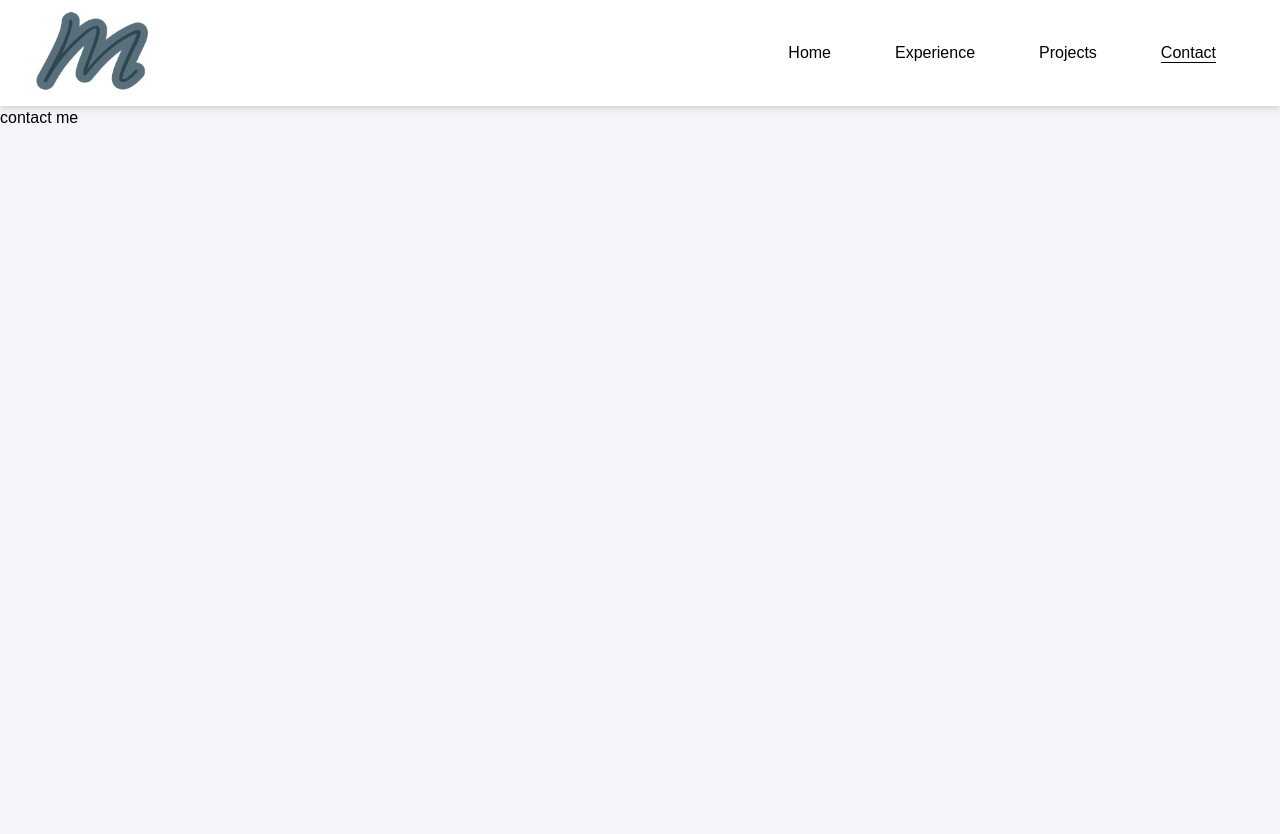
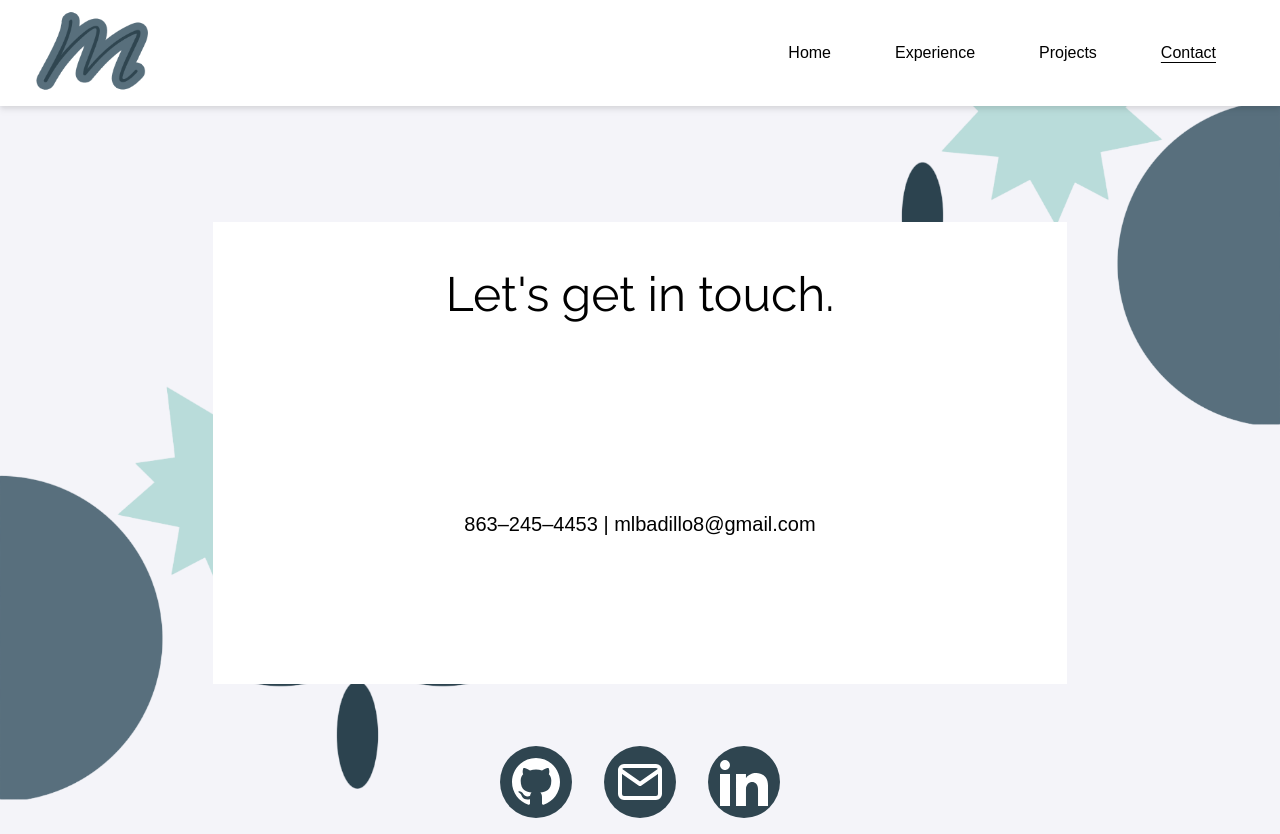
Before and after one commit to MarielaB118/personal-portfolio, a Next.js app: page /Contact in a window 1280 px wide. Before the commit the page ends 800 px from the top, so only its background shows below. Built offline with nearby package versions, Linux system fonts and the light colour scheme; a web font is replaced by a local one.

Commit message:
created contact page

```diff
--- a/app/Contact/page.tsx
+++ b/app/Contact/page.tsx
@@ -1,7 +1,35 @@
-
+import Socials from "@/app/ui/Socials";
+import { raleway } from "@/app/ui/fonts";
+import Image from "next/image";
 
 export default function Page() {
     return (
-        <div>contact me</div>
+        <div className='w-full h-full flex items-center justify-center'>
+            <div className='bg-white w-2/3 h-2/3 flex flex-col items-center py-12 space-y-48'>
+                <div className={`${raleway.className} text-5xl`}>Let&apos;s get in touch.</div>
+                <div className='text-xl'>863&ndash;245&ndash;4453 | mlbadillo8@gmail.com</div>
+                <Socials />
+            </div>
+            {/* background svg */}
+            <div className='absolute bottom-0 left-0'>
+                <Image
+                    src='/pattern.png'
+                    width={500}
+                    height={500}
+                    className='relative -z-10'
+                    alt='svg image with half circle, star, and pointed flower'
+                />
+            </div>
+            {/* background svg */}
+            <div className='absolute top-0 right-0'>
+                <Image
+                    src='/pattern.png'
+                    width={500}
+                    height={500}
+                    className='relative -z-10 scale-x-flip'
+                    alt='svg image with half circle, star, and pointed flower'
+                />
+            </div>
+        </div>
     )
 }
--- a/app/Experience/page.tsx
+++ b/app/Experience/page.tsx
@@ -1,6 +1,6 @@
-import { raleway } from "@/app/ui/fonts"
-import ExperienceCard from "@/app/ui/Experience/ExperienceCard"
-import Image from "next/image"
+import { raleway } from "@/app/ui/fonts";
+import ExperienceCard from "@/app/ui/Experience/ExperienceCard";
+import Image from "next/image";
 
 export default function Page() {
     return (
```
